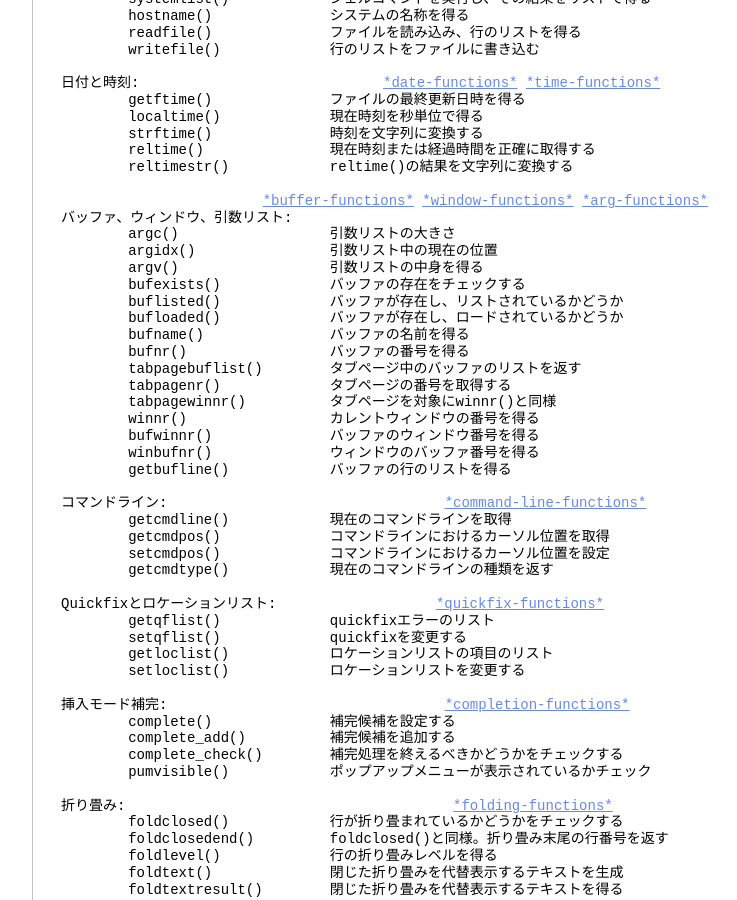
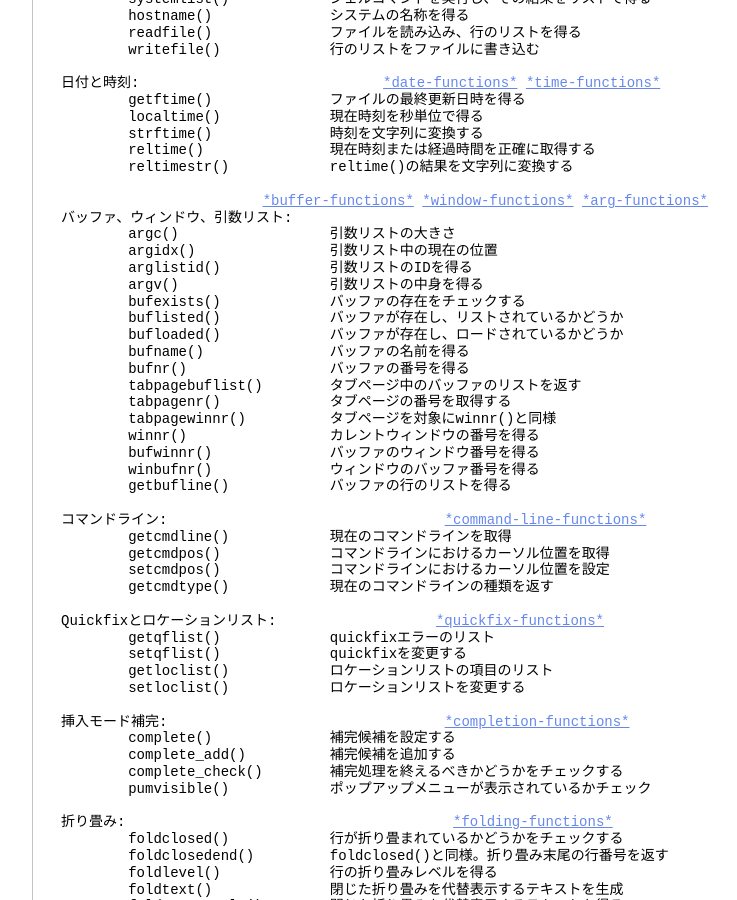
Before and after one commit to vim-jp/vimdoc-ja, a Jekyll site: the page built from usr_41.html, in a window 1280 px wide and 900 px high, scrolled down 12591 px. Shown: the whole window, without its empty margins (340-1077 px from the left). Built offline with Jekyll 4.4.1, drawn with Linux system fonts in a browser that asks for light colours; nearby versions of some CDN libraries; Markdown is read by kramdown in place of the engine named in the settings; comment, search, counter and statistics services are not loaded.

Commit message:
Deployed vim-jp/vimdoc-ja@6225e0d78a448657c36d3b6a1d492d3631ab9b7e by ixeris.kaoriya.net

```diff
--- a/usr_41.html
+++ b/usr_41.html
@@ -756,6 +756,7 @@ substitute() コマンドの前後にいろいろな処理を入れたりする
 バッファ、ウィンドウ、引数リスト:<br>
 &nbsp;&nbsp;&nbsp;&nbsp;&nbsp;&nbsp;&nbsp;&nbsp;argc()&nbsp;&nbsp;&nbsp;&nbsp;&nbsp;&nbsp;&nbsp;&nbsp;&nbsp;&nbsp;&nbsp;&nbsp;&nbsp;&nbsp;&nbsp;&nbsp;&nbsp;&nbsp;引数リストの大きさ<br>
 &nbsp;&nbsp;&nbsp;&nbsp;&nbsp;&nbsp;&nbsp;&nbsp;argidx()&nbsp;&nbsp;&nbsp;&nbsp;&nbsp;&nbsp;&nbsp;&nbsp;&nbsp;&nbsp;&nbsp;&nbsp;&nbsp;&nbsp;&nbsp;&nbsp;引数リスト中の現在の位置<br>
+&nbsp;&nbsp;&nbsp;&nbsp;&nbsp;&nbsp;&nbsp;&nbsp;arglistid()&nbsp;&nbsp;&nbsp;&nbsp;&nbsp;&nbsp;&nbsp;&nbsp;&nbsp;&nbsp;&nbsp;&nbsp; 引数リストのIDを得る<br>
 &nbsp;&nbsp;&nbsp;&nbsp;&nbsp;&nbsp;&nbsp;&nbsp;argv()&nbsp;&nbsp;&nbsp;&nbsp;&nbsp;&nbsp;&nbsp;&nbsp;&nbsp;&nbsp;&nbsp;&nbsp;&nbsp;&nbsp;&nbsp;&nbsp;&nbsp;&nbsp;引数リストの中身を得る<br>
 &nbsp;&nbsp;&nbsp;&nbsp;&nbsp;&nbsp;&nbsp;&nbsp;bufexists()&nbsp;&nbsp;&nbsp;&nbsp;&nbsp;&nbsp;&nbsp;&nbsp;&nbsp;&nbsp;&nbsp;&nbsp; バッファの存在をチェックする<br>
 &nbsp;&nbsp;&nbsp;&nbsp;&nbsp;&nbsp;&nbsp;&nbsp;buflisted()&nbsp;&nbsp;&nbsp;&nbsp;&nbsp;&nbsp;&nbsp;&nbsp;&nbsp;&nbsp;&nbsp;&nbsp; バッファが存在し、リストされているかどうか<br>
```
